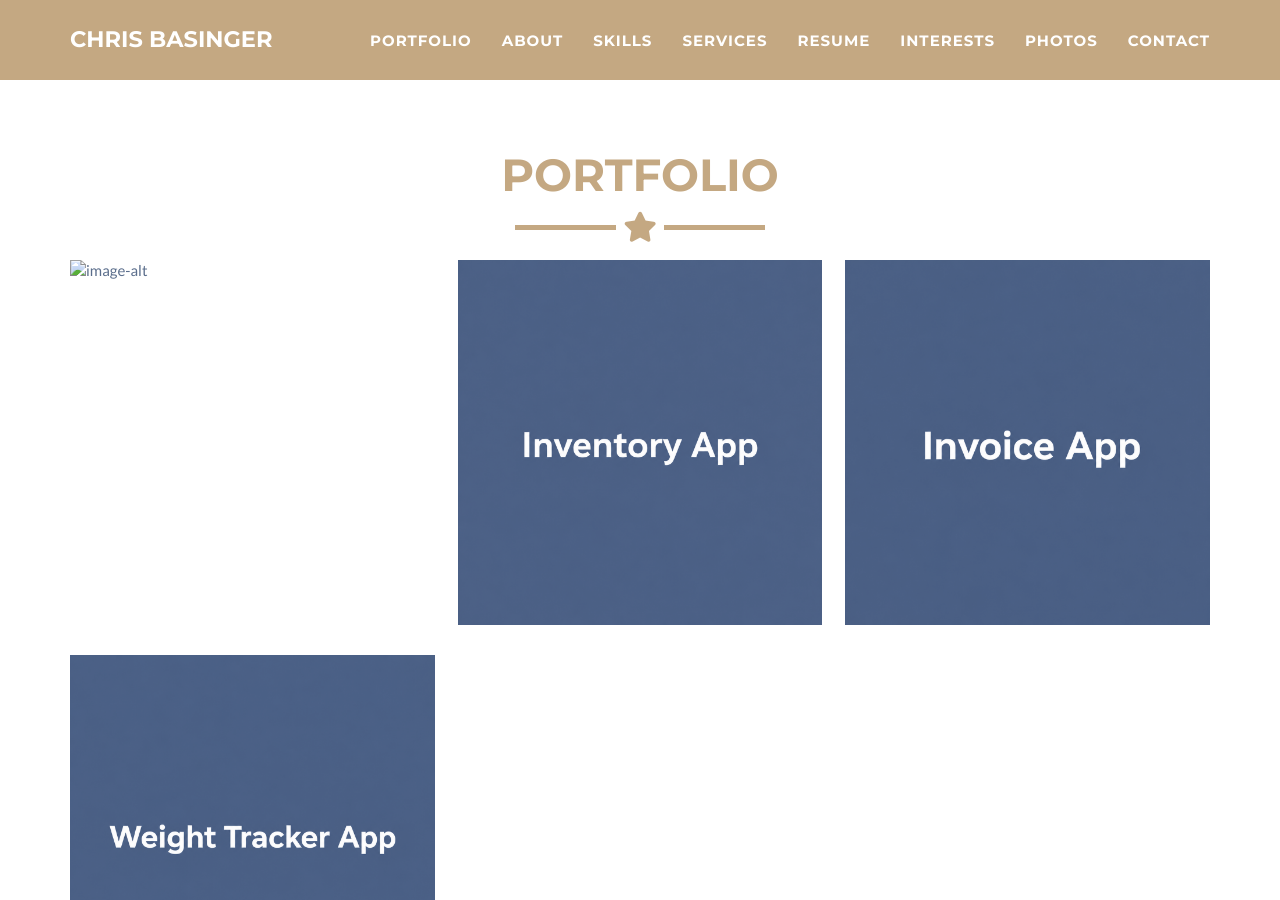
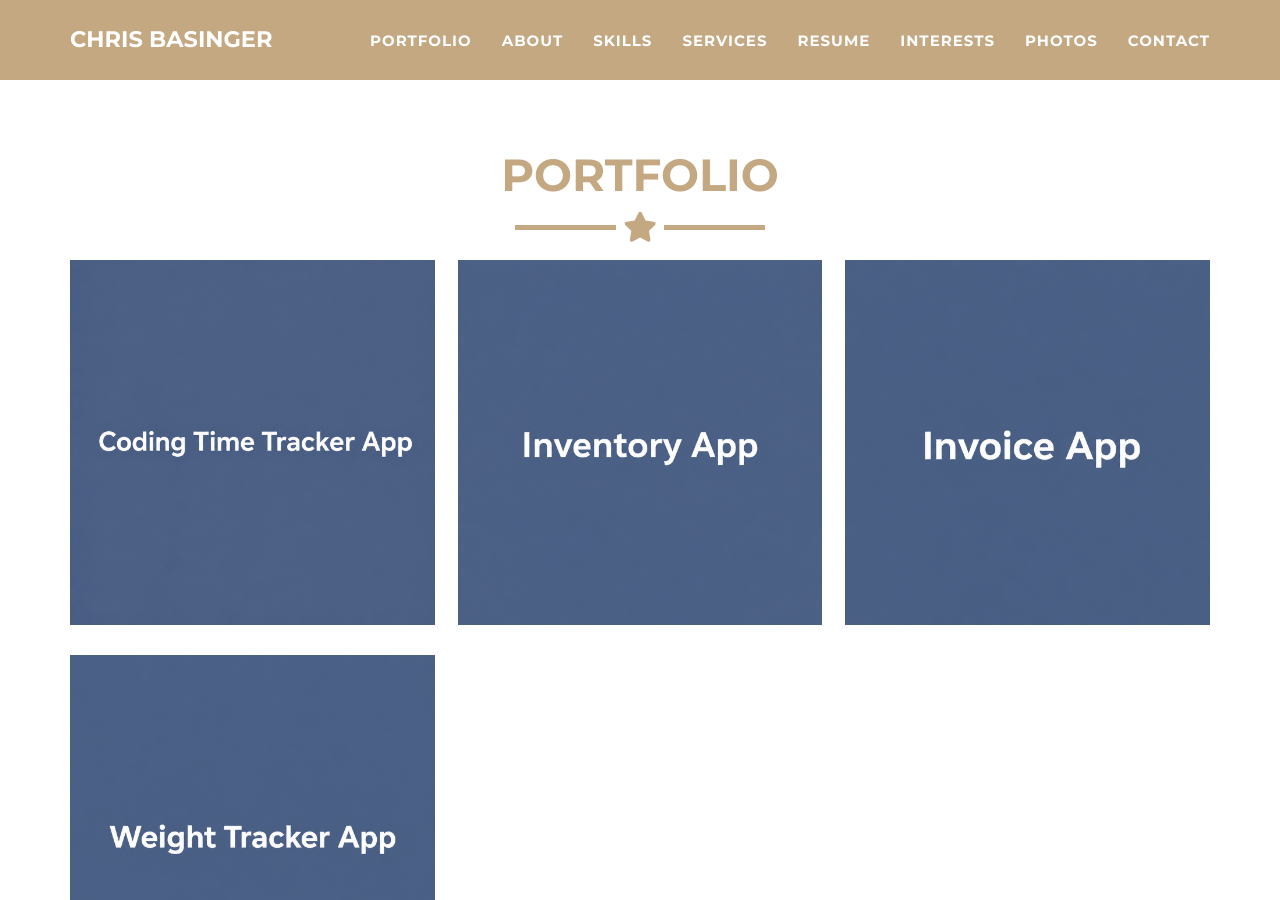
Before and after one commit to zerochancelabs/zerochancelabs.github.io, a Jekyll site: the page built from _posts/2026-05-11-project-4.markdown, in a window 1280 px wide and 900 px high, scrolled down 725 px. Built offline with Jekyll 4.4.1, drawn with Linux system fonts in a browser that asks for light colours.

Commit message:
coding time tracker project

```diff
--- a/_posts/2014-07-18-project-1.markdown
+++ b/_posts/2014-07-18-project-1.markdown
@@ -1,7 +1,7 @@
 ---
 layout: default
+modal-id: 1
 title: Inventory App
-modal-id: 1
 date: 2026-04-27
 img: inventory_app.png
 alt: image-alt
--- a/_posts/2026-05-11-project-4.markdown
+++ b/_posts/2026-05-11-project-4.markdown
@@ -1,9 +1,9 @@
 ---
 layout: default
+modal-id: 4
 title: Coding Time Tracker App
-modal-id: 4
 date: 2026-05-11
-img: time_tracker.png
+img: coding_time_tracker.png
 alt: image-alt
 project-date: May 2026
 client: Personal Project
```
Also changed, not shown: img/portfolio/coding_time_tracker.png (added).
